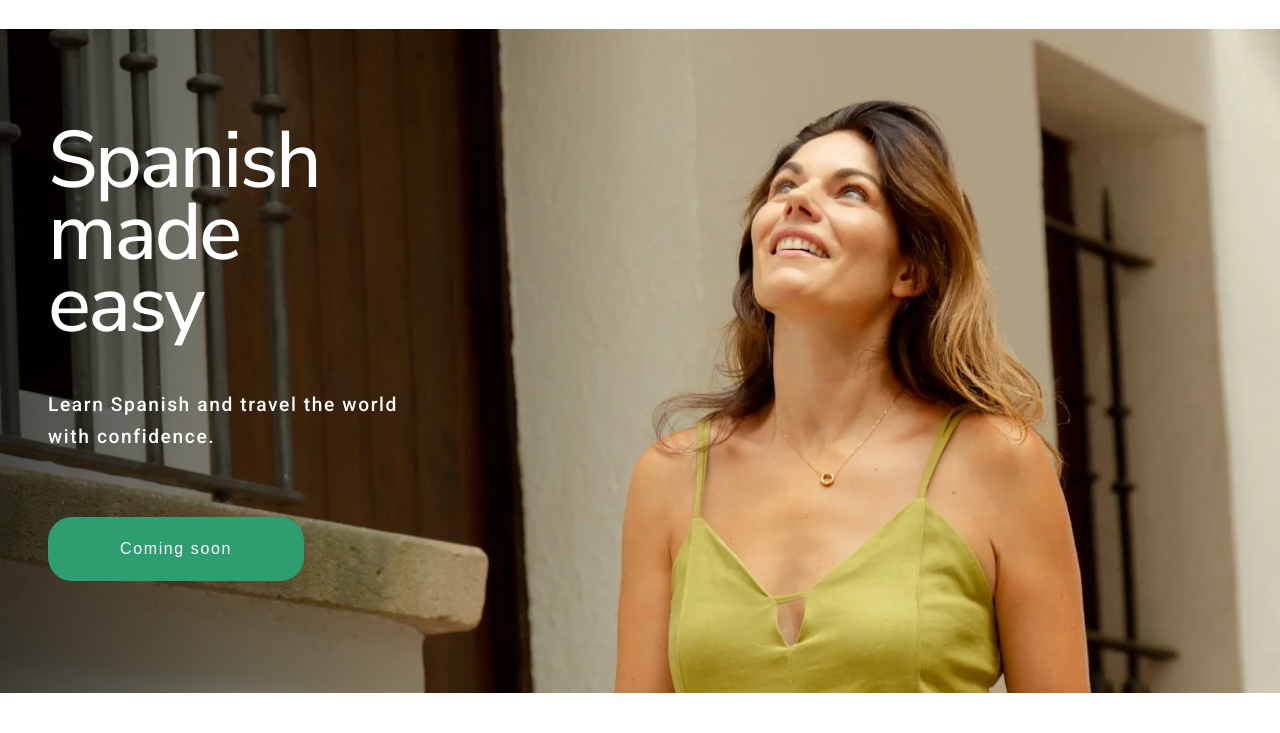
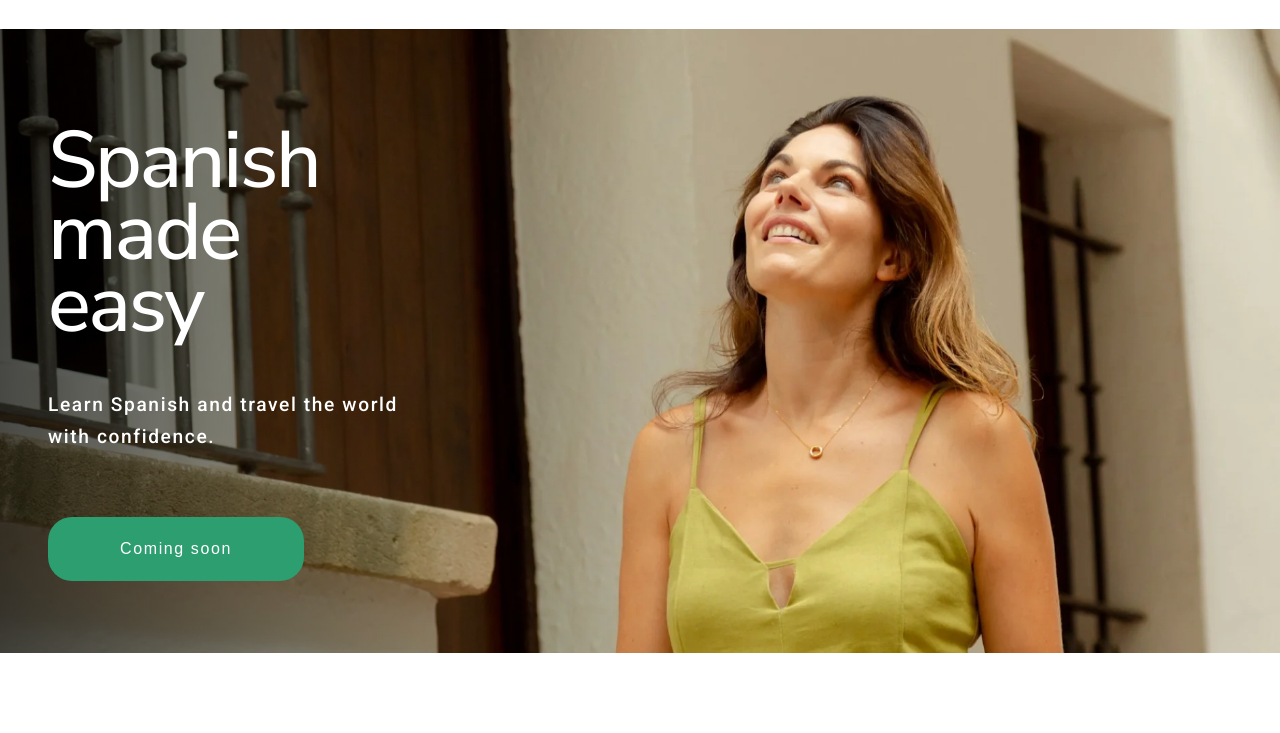
Before and after one commit to lineworkdigital/fluentwise, a plain HTML site: page index.html in a window 1280 px wide. Shown: the part 67-800 px from the top of the page. Drawn offline with nearby package versions, Linux system fonts and the light colour scheme.

Commit message:
Update website

```diff
--- a/css/02_global.css
+++ b/css/02_global.css
@@ -219,7 +219,7 @@ video {
 @media (max-width: 768px) {
 
    h1 {
-    font-size: 4.2rem;
+    font-size: 4rem;
     letter-spacing: 0.0001rem;
     font-weight: 600;
 
--- a/css/04_hero.css
+++ b/css/04_hero.css
@@ -3,7 +3,7 @@
     flex-direction: column;
     /* padding-left: var(--size-8);
     padding-right: var(--size-8); */
-    height: 664px;
+    height: 624px;
  }
 
 
@@ -34,7 +34,7 @@
 .hero_img {
     position: absolute;
     width: 100%;
-    height: 664px;
+    height: 624px;
     object-fit: cover;
     align-self: self-end;
     align-items: self-end;
@@ -45,7 +45,7 @@
 .hero_img_gradient_filter {
     position: absolute;
     width: 50%;
-    height: 664px;
+    height: 624px;
     background: linear-gradient(to right, rgb(0, 0, 0, 0.7), rgba(0, 0, 0, 0));
 }
 
@@ -69,6 +69,8 @@
     .container_hero {
         padding-left: 0;
         padding-right: 0;
+        height: auto;
+        background-color: var(--color-bg);
     }
 
     .hero_text {
```
